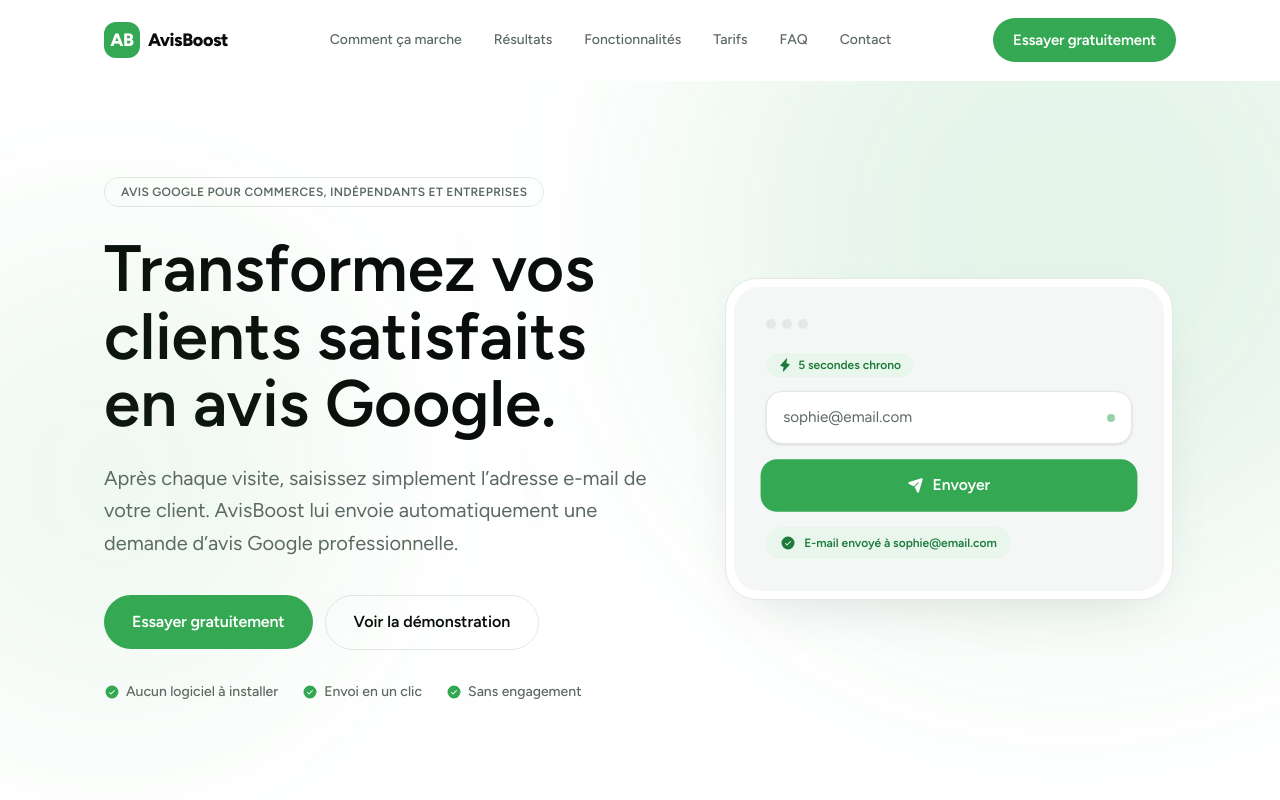
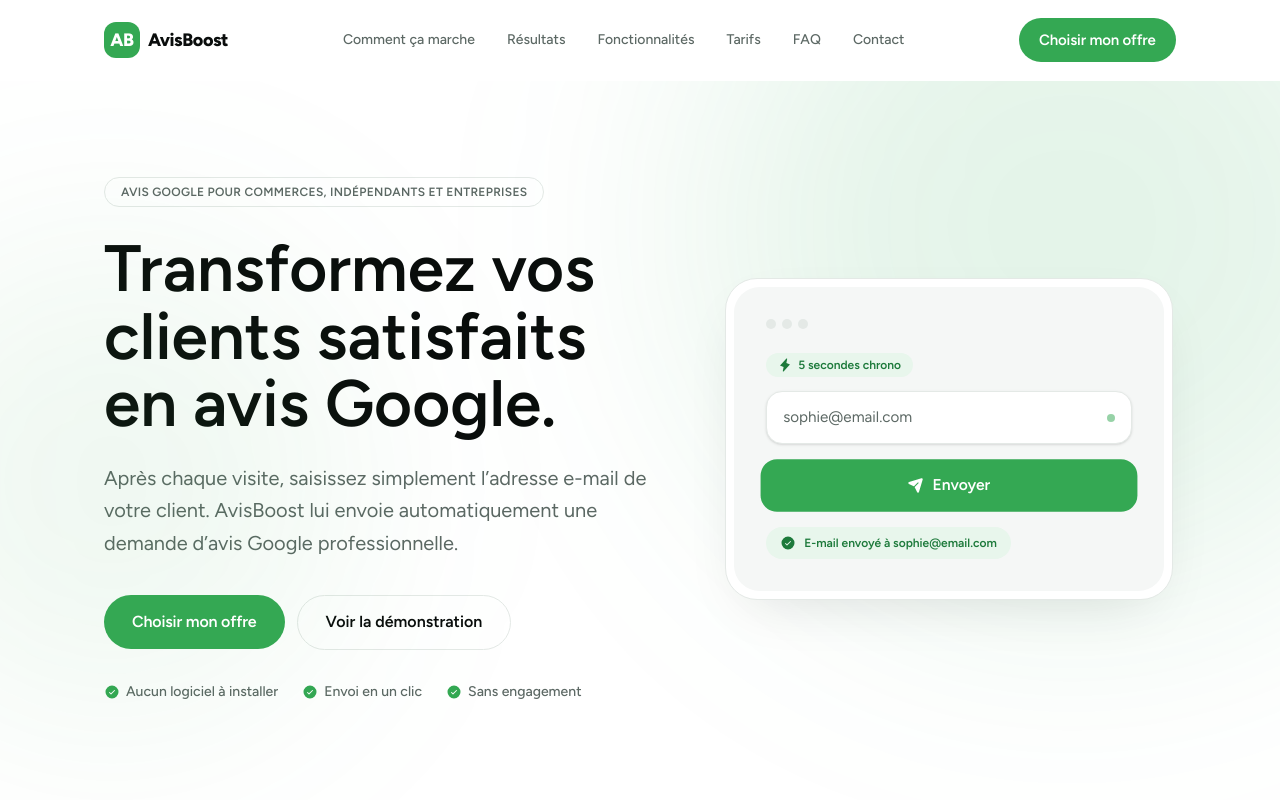
Before and after one commit to ramisam200/Avisboost, a React (Vite) app: page / in a window 1280 px wide. Shown: the top 800 px of the page. Built offline with nearby package versions, Linux system fonts and the light colour scheme.

Commit message:
Retire toute mention d'essai gratuit inexistant
"Essayer gratuitement" -> "Choisir mon offre" partout (header, hero, CTA final), puisqu'il n'y a pas d'essai gratuit : tous les boutons mènent directement au paiement Stripe.

```diff
--- a/src/components/FinalCTA.jsx
+++ b/src/components/FinalCTA.jsx
@@ -16,12 +16,12 @@
           Prêt à obtenir plus d&rsquo;avis Google ?
         </motion.h2>
         <p className="mt-4 text-lg text-white/60">
-          Essayez AvisBoost gratuitement et envoyez votre première demande d&rsquo;avis
-          en moins de deux minutes.
+          Choisissez votre offre et envoyez votre première demande d&rsquo;avis en
+          moins de deux minutes.
         </p>
         <div className="mt-8 flex justify-center">
           <Button href="#tarifs" className="h-[3.4rem] px-8 text-base">
-            Essayer gratuitement
+            Choisir mon offre
           </Button>
         </div>
       </div>
--- a/src/components/Header.jsx
+++ b/src/components/Header.jsx
@@ -60,7 +60,7 @@
 
         <div className="flex items-center gap-3">
           <Button href="#tarifs" className="hidden h-11 px-5 text-[0.9375rem] sm:inline-flex">
-            Essayer gratuitement
+            Choisir mon offre
           </Button>
           <button
             type="button"
@@ -88,7 +88,7 @@
             ))}
           </nav>
           <Button href="#tarifs" onClick={() => setOpen(false)} className="mt-4 h-12 w-full text-base">
-            Essayer gratuitement
+            Choisir mon offre
           </Button>
         </div>
       )}
--- a/src/components/Hero.jsx
+++ b/src/components/Hero.jsx
@@ -48,7 +48,7 @@
             className="mt-9 flex flex-col gap-3 sm:flex-row"
           >
             <Button href="#tarifs" className="h-[3.4rem] px-7 text-base w-full sm:w-auto">
-              Essayer gratuitement
+              Choisir mon offre
             </Button>
             <a
               href="#animation"
```
